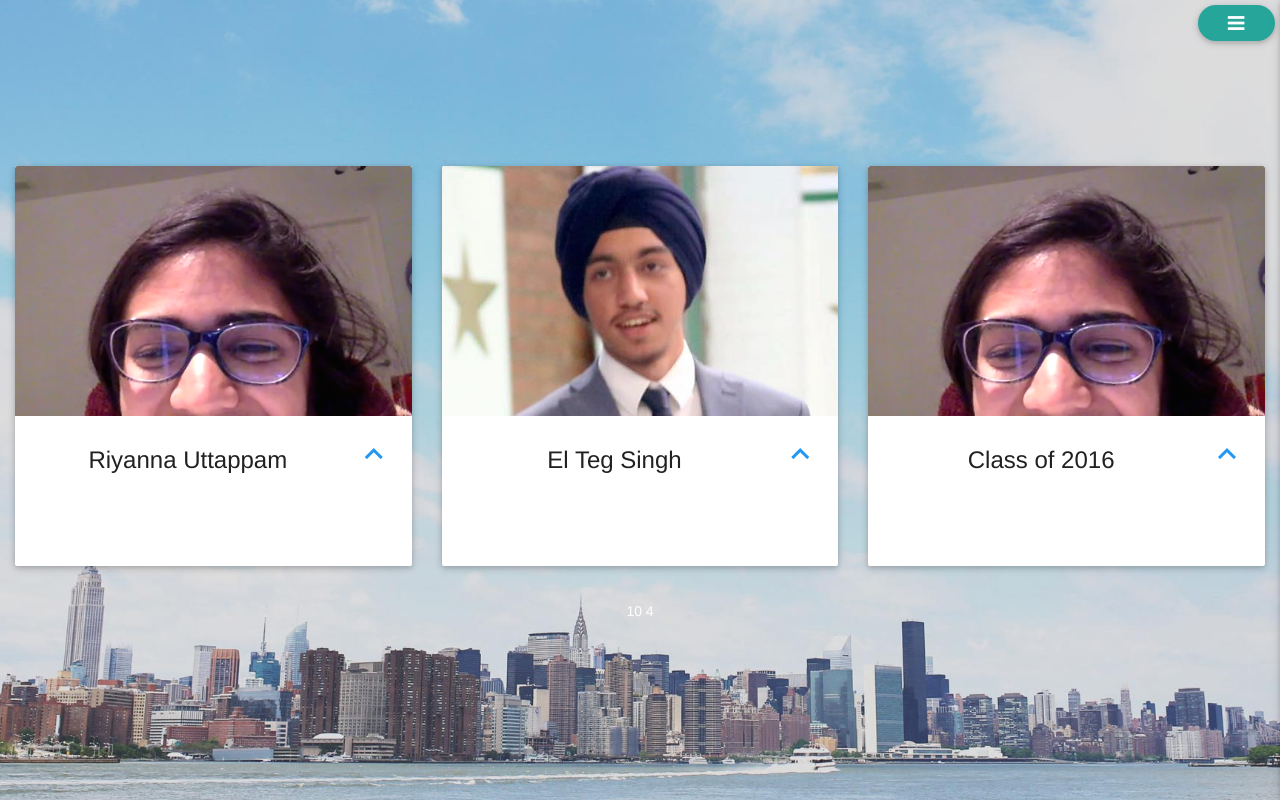
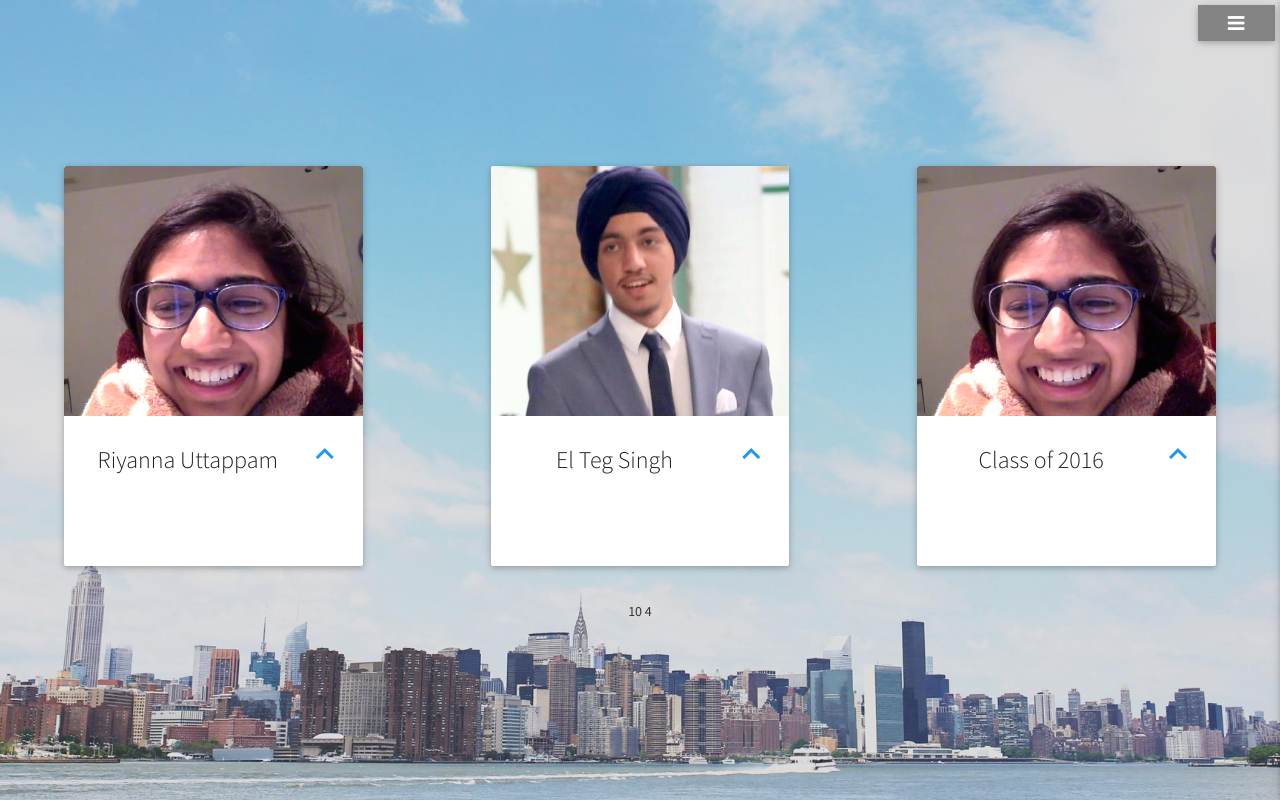
Before and after one commit to Shashank-Ojha/MakeBank, a Flask app: template templates/lenderSearch.html in a window 1280 px wide. Run offline with Flask 2, Linux system fonts and the light colour scheme; the template is opened without the code that fills it: most values are stand-ins (such as "Sample title", 1, 10 or a date in 2020); some libraries are stand-ins or nearby versions.

Commit message:
fixed lenderSearch

```diff
--- a/templates/lenderSearch.html
+++ b/templates/lenderSearch.html
@@ -14,10 +14,14 @@
     <!-- Bootstrap Core CSS -->
     <link href="static/css/bootstrap.min.css" rel="stylesheet">
 
-
+    <!-- Cards CSS -->
+    <link rel="stylesheet" href="static/css/materialize.min.css">
+    <script src="static/js/jquery.js"></script>
+    <script src="static/js/materialize.min.js"></script>
 
     <!-- Custom CSS -->
     <link href="static/css/stylish-portfolio.css" rel="stylesheet">
+
 
     <!-- Custom Fonts -->
     <link href="static/font-awesome/css/font-awesome.min.css" rel="stylesheet" type="text/css">
@@ -27,12 +31,7 @@
 
 
     <link href="https://fonts.googleapis.com/icon?family=Material+Icons" rel="stylesheet">
-    <link rel="stylesheet" href="static/css/materialize.min.css">
-    <link rel="stylesheet" href="static/css/animate.min.css" type="text/css">
-    <link rel="stylesheet" href="static/css/creative.css" type="text/css">
-    <script src="static/js/jquery.js"></script>
-    <script src="static/js/materialize.min.js"></script>
-    <script src="https://apis.google.com/js/platform.js" async defer></script>
+
 
 
 
@@ -58,6 +57,12 @@
 .text-darken-4 {
     text-align: center;
     font-size: 10%;
+}
+.thinner{
+    padding-left: 5%;
+    padding-right: 5%;
+}
+
 }
 </style>
 
@@ -87,7 +92,7 @@
 
         <div class="text-vertical-center">
           <div class="row">
-            <div class = "col-sm-4">
+            <div class = "col-sm-4 thinner">
                 <div class="card medium">
                   <div class="card-image waves-effect waves-block waves-blue">
                     <img class="activator" src="static/img/riya.png">
@@ -114,7 +119,7 @@
             </div>
 
 
-            <div class = "col-sm-4">
+            <div class = "col-sm-4 thinner">
                 <div class="card medium">
                   <div class="card-image waves-effect waves-block waves-blue">
                     <img class="activator" src="static/img/teg.jpg">
@@ -137,7 +142,7 @@
             </div>
 
 
-            <div class = "col-sm-4">
+            <div class = "col-sm-4 thinner">
                 <div class="card medium">
                   <div class="card-image waves-effect waves-block waves-blue">
                     <img class="activator" src="static/img/riya.png">
```
